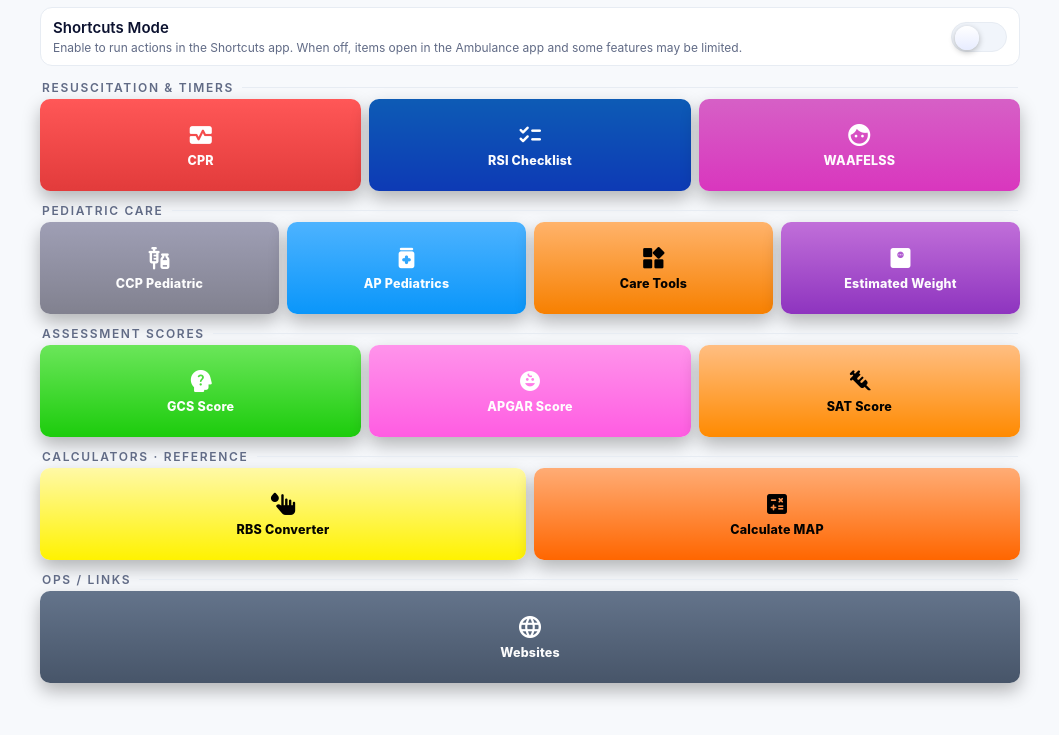
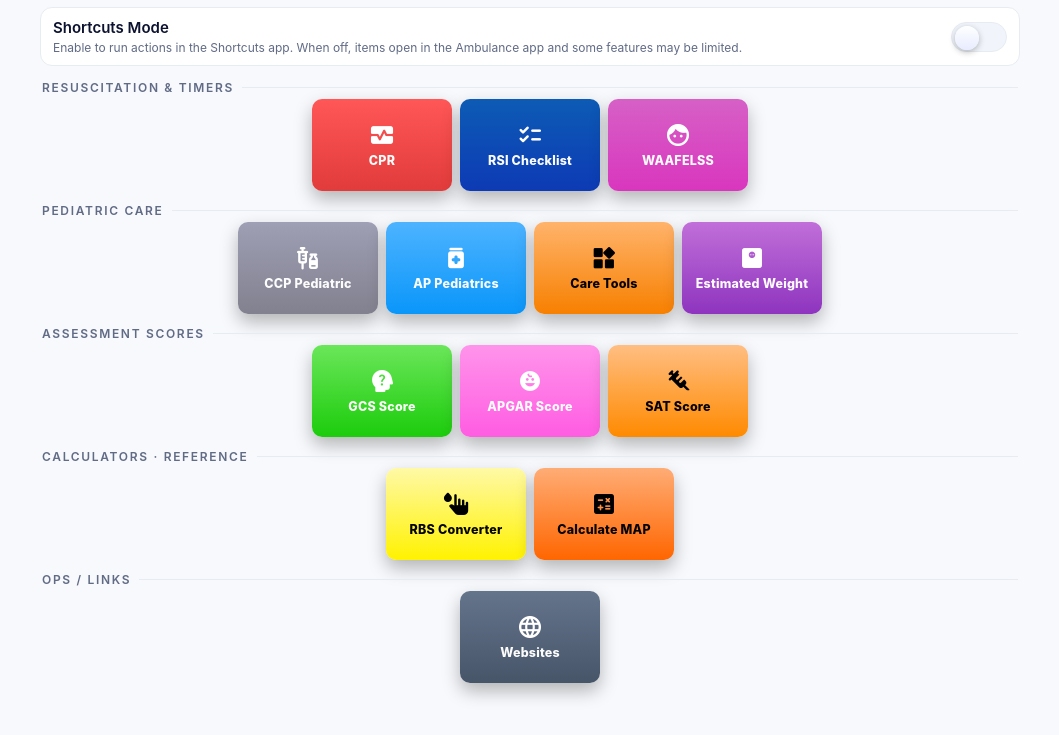
Before and after one commit to yniwashi/ios, a plain HTML site: page ambulance/index.html in a window 1280 px wide. Shown: the part 65-800 px from the top of the page, without its empty margins (110-1169 px from the left). Drawn offline with nearby package versions, Linux system fonts and the light colour scheme.

Commit message:
Update index.html

```diff
--- a/ambulance/index.html
+++ b/ambulance/index.html
@@ -72,18 +72,26 @@
     .section-head::after{content:""; height:1px; background:var(--border); flex:1}
 
     /* Grid & buttons — wider cards */
-    .grid{display:grid; gap:8px; grid-template-columns:repeat(auto-fit,minmax(110px,1fr))}
-    @media (orientation:landscape){ .grid{grid-template-columns:repeat(auto-fit,minmax(120px,1fr))} }
+    /* fixed-size cards (no stretch when items are hidden) */
+:root{ --btn-w:108px }                                  /* portrait card width */
+@media (orientation:landscape){ :root{ --btn-w:120px } } /* landscape width */
 
-   .btn{
-  display:flex; flex-direction:column; align-items:center; justify-content:center; gap:6px; text-decoration:none;
-  /* remove color:#fff */
-  color:var(--btn-fg, #fff);  /* default white, but customizable */
-  border-radius:10px; min-height:72px; padding:10px 10px;
-  font-size:12.5px; font-weight:800; letter-spacing:.2px; text-align:center;
-  box-shadow:var(--shadow);
-  transition:transform var(--speed), box-shadow var(--speed), filter var(--speed);
+.grid{
+  display:flex;
+  flex-wrap:wrap;
+  gap:8px;
+  justify-content:center;   /* left-align rows; change to center if you prefer */
+  align-items:stretch;
 }
+
+
+  .btn{
+  display:flex; flex-direction:column; align-items:center; justify-content:center; gap:6px; text-decoration:none; color:var(--btn-fg, #fff);
+  width:var(--btn-w);                /* LANDMARK 2: fixed card width */
+  border-radius:10px; min-height:72px; padding:10px 10px; font-size:12.5px; font-weight:800; letter-spacing:.2px; text-align:center;
+  box-shadow:var(--shadow); transition:transform var(--speed), box-shadow var(--speed), filter var(--speed)
+}
+
     .btn:hover{transform:translateY(-2px); box-shadow:var(--shadow-2)}
     .btn:active{transform:translateY(0) scale(.98)}
     .label{opacity:.98; line-height:1.12}
```
